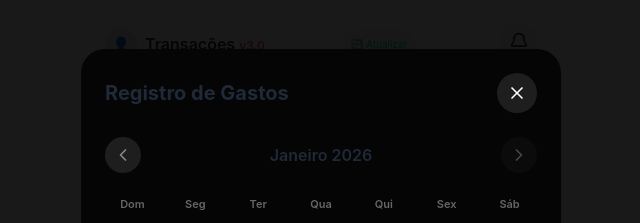
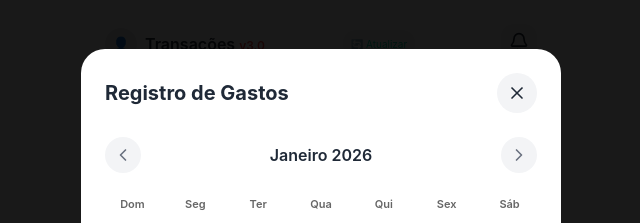
Before and after one commit to CrisSantos05/ProjetoControleGastos, a React (Vite) app: page / in a window 1280 px wide. Both pictures are taken after a click on the button "Janeiro". Shown: the top 223 px of the page, without its empty margins (319-959 px from the left). Built offline with nearby package versions, Linux system fonts and the light colour scheme; no server answers; the database is empty.

Commit message:
feat: restrict bills by due date and allow month navigation

```diff
--- a/dev-dist/sw.js
+++ b/dev-dist/sw.js
@@ -82,7 +82,7 @@ define(['./workbox-5a5d9309'], (function (workbox) { 'use strict';
     "revision": "3ca0b8505b4bec776b69afdba2768812"
   }, {
     "url": "index.html",
-    "revision": "0.pknas09admc"
+    "revision": "0.q9irvk1nkr4"
   }], {});
   workbox.cleanupOutdatedCaches();
   workbox.registerRoute(new workbox.NavigationRoute(workbox.createHandlerBoundToURL("index.html"), {
--- a/src/pages/Dashboard.tsx
+++ b/src/pages/Dashboard.tsx
@@ -194,8 +194,8 @@ export default function Dashboard() {
     };
 
     const filteredTransactions = transactions.filter((t: Transaction) => {
-        const tDate = new Date(t.date);
-        return tDate.getMonth() === selectedMonth.getMonth() && tDate.getFullYear() === selectedMonth.getFullYear();
+        const targetDate = new Date(t.dueDate || t.date);
+        return targetDate.getMonth() === selectedMonth.getMonth() && targetDate.getFullYear() === selectedMonth.getFullYear();
     });
 
     const totalExpense = filteredTransactions.filter((t: Transaction) => t.amount < 0).reduce((sum: number, t: Transaction) => sum + t.amount, 0);
@@ -203,15 +203,6 @@ export default function Dashboard() {
     const changeMonth = (delta: number) => {
         const newDate = new Date(selectedMonth);
         newDate.setMonth(newDate.getMonth() + delta);
-
-        const now = new Date();
-        // Prevent navigating to future months relative to "today" context (can't see inside next month until it starts)
-        // Check if newDate year/month is greater than current
-        if (newDate.getFullYear() > now.getFullYear() ||
-            (newDate.getFullYear() === now.getFullYear() && newDate.getMonth() > now.getMonth())) {
-            return;
-        }
-
         setSelectedMonth(newDate);
     };
 
@@ -396,7 +387,7 @@ export default function Dashboard() {
                         padding: '24px'
                     }}>
                         <div style={{
-                            backgroundColor: '#050505',
+                            backgroundColor: '#FFFFFF',
                             borderRadius: '24px',
                             padding: '24px',
                             maxWidth: '480px',
@@ -413,7 +404,7 @@ export default function Dashboard() {
                                         width: '40px',
                                         height: '40px',
                                         borderRadius: '50%',
-                                        backgroundColor: '#1E1E1E',
+                                        backgroundColor: '#F3F4F6',
                                         display: 'flex',
                                         alignItems: 'center',
                                         justifyContent: 'center',
@@ -421,7 +412,7 @@ export default function Dashboard() {
                                         cursor: 'pointer'
                                     }}
                                 >
-                                    <X size={20} color="#fff" />
+                                    <X size={20} color="#1F2937" />
                                 </button>
                             </div>
 
@@ -433,7 +424,7 @@ export default function Dashboard() {
                                         width: '36px',
                                         height: '36px',
                                         borderRadius: '50%',
-                                        backgroundColor: '#1E1E1E',
+                                        backgroundColor: '#F3F4F6',
                                         display: 'flex',
                                         alignItems: 'center',
                                         justifyContent: 'center',
@@ -441,28 +432,26 @@ export default function Dashboard() {
                                         cursor: 'pointer'
                                     }}
                                 >
-                                    <ChevronLeft size={20} color="#888" />
+                                    <ChevronLeft size={20} color="#6B7280" />
                                 </button>
                                 <span style={{ fontSize: '16px', fontWeight: 600 }}>
                                     {monthNames[selectedMonth.getMonth()]} {selectedMonth.getFullYear()}
                                 </span>
                                 <button
                                     onClick={() => changeMonth(1)}
-                                    disabled={isCurrentMonth()}
                                     style={{
                                         width: '36px',
                                         height: '36px',
                                         borderRadius: '50%',
-                                        backgroundColor: isCurrentMonth() ? '#111' : '#1E1E1E',
+                                        backgroundColor: '#F3F4F6',
                                         display: 'flex',
                                         alignItems: 'center',
                                         justifyContent: 'center',
                                         border: 'none',
-                                        cursor: isCurrentMonth() ? 'not-allowed' : 'pointer',
-                                        opacity: isCurrentMonth() ? 0.5 : 1
+                                        cursor: 'pointer'
                                     }}
                                 >
-                                    <ChevronRight size={20} color="#888" />
+                                    <ChevronRight size={20} color="#6B7280" />
                                 </button>
                             </div>
 
@@ -495,7 +484,7 @@ export default function Dashboard() {
                                             style={{
                                                 padding: '8px',
                                                 borderRadius: '12px',
-                                                backgroundColor: isToday ? '#00d09c20' : (hasTransactions ? '#1E1E1E' : 'transparent'),
+                                                backgroundColor: isToday ? '#00d09c20' : (hasTransactions ? '#F3F4F6' : 'transparent'),
                                                 border: isToday ? '1px solid #00d09c' : 'none',
                                                 display: 'flex',
                                                 flexDirection: 'column',
```
